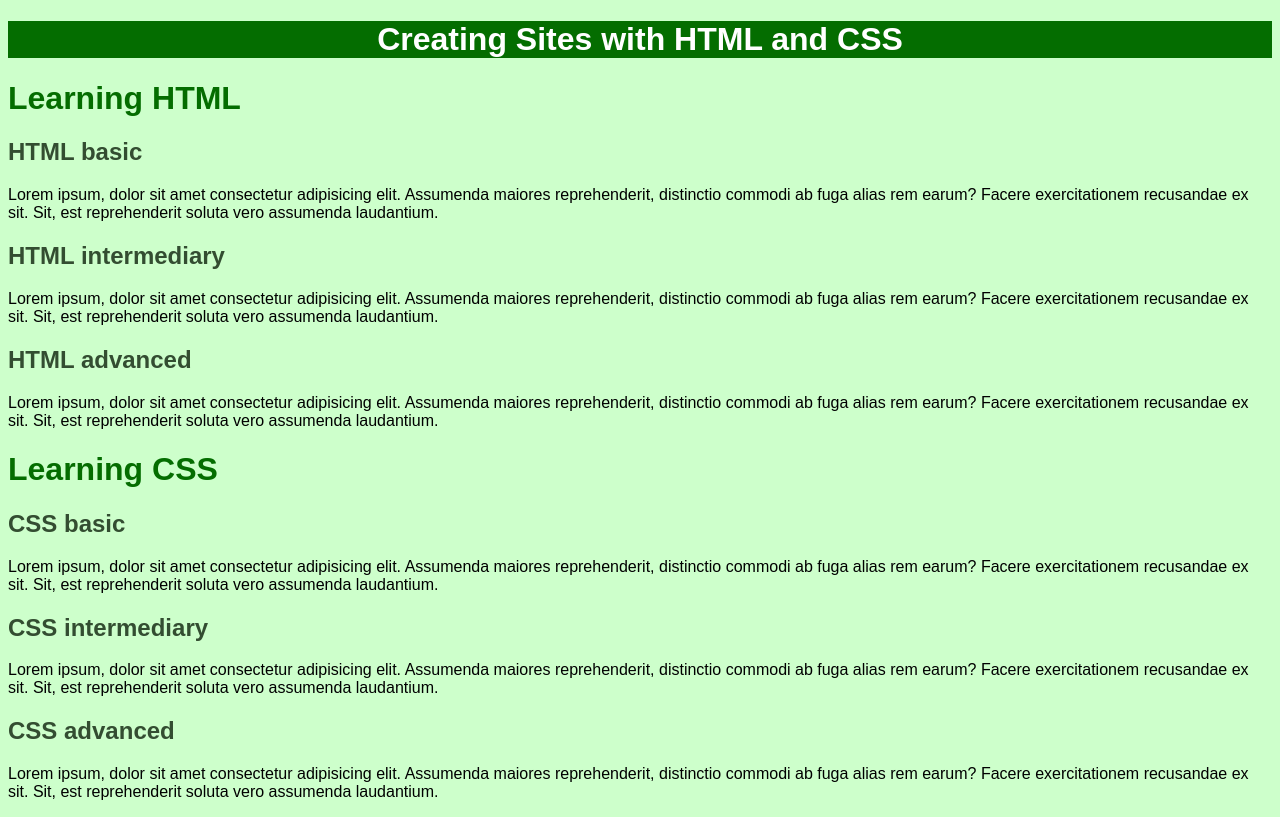
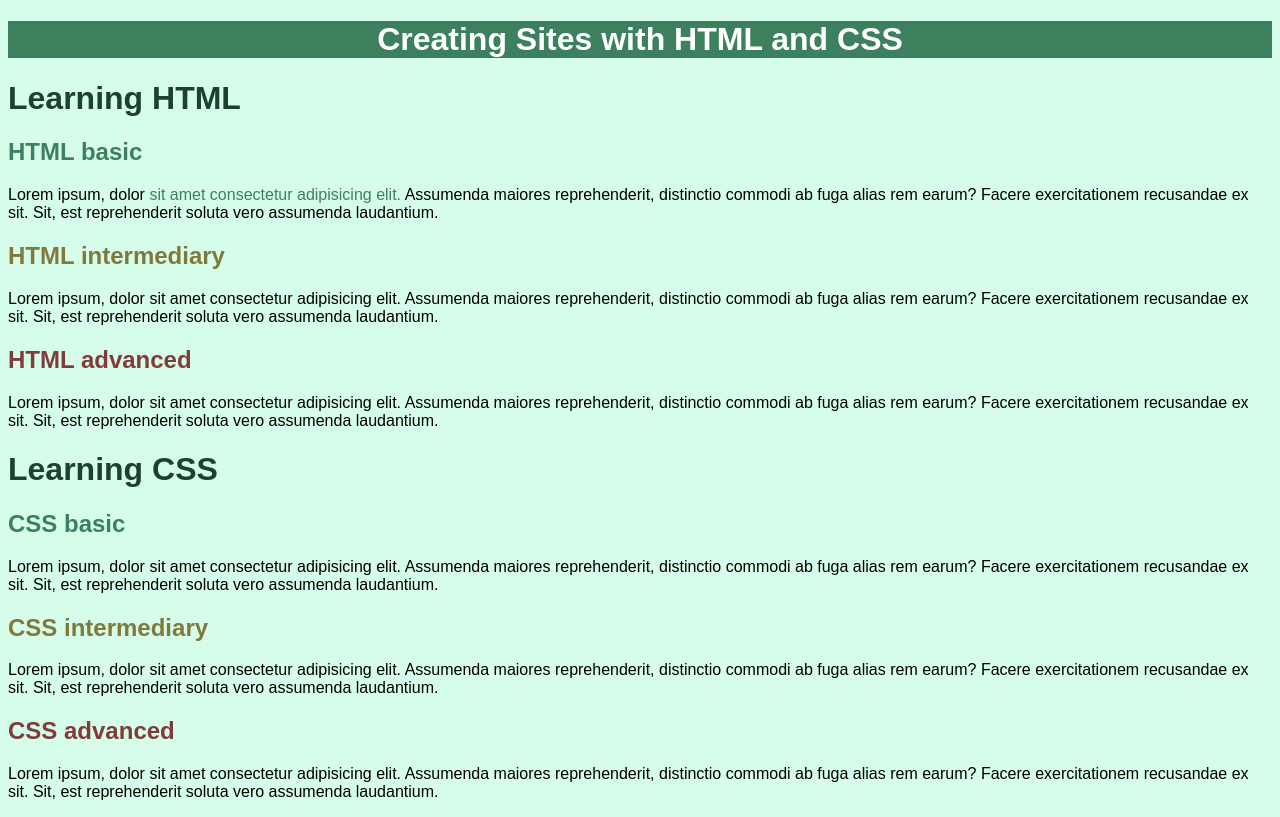
Before and after one commit to IsaiasBrrsJ/HTML-CSS-JS, a plain HTML site: page ModuloII/Seletores/seletor001.html in a window 1280 px wide. Drawn offline with Linux system fonts and the light colour scheme.

Commit message:
Seletores id e class

```diff
--- a/ModuloII/Seletores/seletor001.html
+++ b/ModuloII/Seletores/seletor001.html
@@ -5,27 +5,27 @@
     <meta http-equiv="X-UA-Compatible" content="IE=edge" />
     <meta name="viewport" content="width=device-width, initial-scale=1.0" />
     <link rel="stylesheet" href="style.css" />
-    <title>Seletores Persoalizados</title>
+    <title>Custom Selectors</title>
   </head>
   <body>
-    <h1 id="principal">Creating Sites with HTML and CSS</h1>
-
+    <h1 id="main">Creating Sites with HTML and CSS</h1>
     <h1>Learning HTML</h1>
-    <h2>HTML basic</h2>
+    <h2 class="basic">HTML basic</h2>
+    <p>
+      Lorem ipsum, dolor
+      <span class="basic">sit amet consectetur adipisicing elit.</span>
+      Assumenda maiores reprehenderit, distinctio commodi ab fuga alias rem
+      earum? Facere exercitationem recusandae ex sit. Sit, est reprehenderit
+      soluta vero assumenda laudantium.
+    </p>
+    <h2 class="intermediary">HTML intermediary</h2>
     <p>
       Lorem ipsum, dolor sit amet consectetur adipisicing elit. Assumenda
       maiores reprehenderit, distinctio commodi ab fuga alias rem earum? Facere
       exercitationem recusandae ex sit. Sit, est reprehenderit soluta vero
       assumenda laudantium.
     </p>
-    <h2>HTML intermediary</h2>
-    <p>
-      Lorem ipsum, dolor sit amet consectetur adipisicing elit. Assumenda
-      maiores reprehenderit, distinctio commodi ab fuga alias rem earum? Facere
-      exercitationem recusandae ex sit. Sit, est reprehenderit soluta vero
-      assumenda laudantium.
-    </p>
-    <h2>HTML advanced</h2>
+    <h2 class="advanced">HTML advanced</h2>
     <p>
       Lorem ipsum, dolor sit amet consectetur adipisicing elit. Assumenda
       maiores reprehenderit, distinctio commodi ab fuga alias rem earum? Facere
@@ -33,21 +33,21 @@
       assumenda laudantium.
     </p>
     <h1>Learning CSS</h1>
-    <h2>CSS basic</h2>
+    <h2 class="basic">CSS basic</h2>
     <p>
       Lorem ipsum, dolor sit amet consectetur adipisicing elit. Assumenda
       maiores reprehenderit, distinctio commodi ab fuga alias rem earum? Facere
       exercitationem recusandae ex sit. Sit, est reprehenderit soluta vero
       assumenda laudantium.
     </p>
-    <h2>CSS intermediary</h2>
+    <h2 class="intermediary">CSS intermediary</h2>
     <p>
       Lorem ipsum, dolor sit amet consectetur adipisicing elit. Assumenda
       maiores reprehenderit, distinctio commodi ab fuga alias rem earum? Facere
       exercitationem recusandae ex sit. Sit, est reprehenderit soluta vero
       assumenda laudantium.
     </p>
-    <h2>CSS advanced</h2>
+    <h2 class="advanced">CSS advanced</h2>
     <p>
       Lorem ipsum, dolor sit amet consectetur adipisicing elit. Assumenda
       maiores reprehenderit, distinctio commodi ab fuga alias rem earum? Facere
--- a/ModuloII/Seletores/style.css
+++ b/ModuloII/Seletores/style.css
@@ -3,18 +3,28 @@
 /* em HTML é id = em CSS é '#' */
 /* em HTML é class = em CSS é '.' */
 body{
-    background-color: rgb(205,255,203);
+    background-color: #d6fde9;
     font-family: Arial, Helvetica, sans-serif;
 }
-h1{
-    color: rgb(4,109,0)
+h1 {
+    color: #1e402f;
 }
 h2{
-    color: rgb(51,77,49);
+    color: #3c805e;
 }
 
-h1#principal{
+h1#main{
   text-align: center;
-  background-color: rgb(4,109,0);
+  background-color: #3c805e;
   color: white;
 }
+.basic{
+ color:#3c805e;
+}
+.intermediary{
+color: #80793c;
+}
+
+.advanced{
+color:#803c3c;
+}
```
